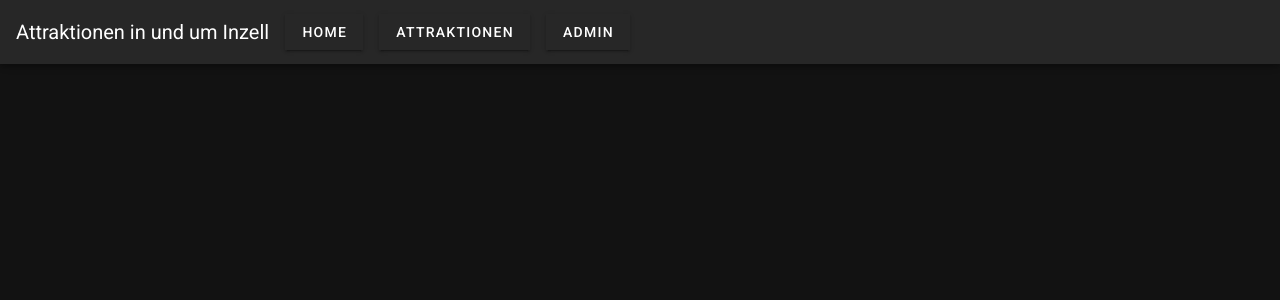
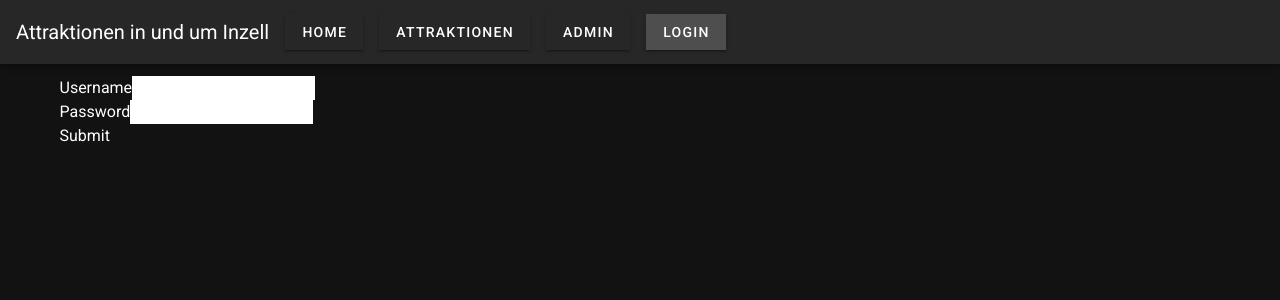
Before and after one commit to Bestyan/tourismus-inzell, a Nuxt app: page /login in a window 1280 px wide. Shown: the top 300 px of the page. Built offline with nearby package versions, Linux system fonts and the light colour scheme; what vue-masonry-css would draw is missing.

Commit message:
feat: very very basic authentication works

```diff
--- a/layouts/navigation/NavBar.vue
+++ b/layouts/navigation/NavBar.vue
@@ -39,6 +39,10 @@ export default {
           title: 'Admin',
           to: '/admin',
         },
+        {
+          title: 'Login',
+          to: '/login',
+        },
       ],
     }
   },
--- a/nuxt.config.js
+++ b/nuxt.config.js
@@ -56,6 +56,7 @@ export default {
   */
   modules: [
     '@nuxtjs/axios',
+    '@nuxtjs/auth'
   ],
   /*
   ** vuetify module configuration
@@ -91,5 +92,28 @@ export default {
 
   axios: {
     baseURL: process.env.API_BASE_URL
+  },
+
+  auth: {
+    strategies: {
+      local: {
+        // Each endpoint is used to make requests using axios. They are basically extending Axios Request Config .
+        endpoints: {
+          login: { url: '/auth/login', method: 'post', propertyName: 'access_token' },
+          logout: false,
+          user: false
+        },
+        // This option can be used to disable all token handling. Useful for Cookie only flows. (Enabled by default)
+        tokenRequired: true,
+        // Authorization header type to be used in axios requests.
+        tokenType: 'bearer',
+        // Set Authorization header for all axios requests
+        globalToken: true,
+        // This option can be used to disable user fetch after login. Useful if the login response already have the user. To manually set the user, use setUser.
+        autoFetchUser: true
+      }
+    },
+    cookie: false,
+    localStorage: false,
   }
 }
--- a/package.json
+++ b/package.json
@@ -12,6 +12,7 @@
   },
   "dependencies": {
     "@nuxt/typescript-runtime": "^0.4.10",
+    "@nuxtjs/auth": "^4.9.1",
     "@nuxtjs/axios": "^5.12.0",
     "nuxt": "^2.13.0",
     "vue-masonry-css": "^1.0.3"
@@ -20,6 +21,8 @@
     "@nuxt/typescript-build": "^1.0.3",
     "@nuxtjs/dotenv": "^1.4.1",
     "@nuxtjs/vuetify": "^1.11.2",
+    "@types/jest": "^26.0.9",
+    "@types/nuxtjs__auth": "^4.8.4",
     "@vue/test-utils": "^1.0.3",
     "babel-core": "7.0.0-bridge.0",
     "babel-jest": "^26.0.1",
--- a/pages/admin.vue
+++ b/pages/admin.vue
@@ -29,6 +29,8 @@ export default {
         .catch(error => console.log(error))
     },
   },
+
+  middleware: 'auth'
 }
 </script>
 
--- a/pages/attraktionen.vue
+++ b/pages/attraktionen.vue
@@ -29,16 +29,10 @@ export default {
     return { attractions }
   },
 
-  methods: {
-    /**
-     * I am mocking a API call that load 20 objects at a time.
-     */
-    append() {},
-  },
 }
 </script>
 
-<style>
+<style scoped>
 .item {
   overflow: hidden;
   border-radius: 4px;
--- /dev/null
+++ b/pages/login.vue
@@ -0,0 +1,47 @@
+<template>
+  <div>
+    <form @submit.prevent="userLogin">
+      <div>
+        <label>Username</label>
+        <input type="text" v-model="login.username" />
+      </div>
+      <div>
+        <label>Password</label>
+        <input type="text" v-model="login.password" />
+      </div>
+      <div>
+        <button type="submit">Submit</button>
+      </div>
+    </form>
+  </div>
+</template>
+
+<script>
+export default {
+  data() {
+    return {
+      login: {
+        username: '',
+        password: '',
+      },
+    }
+  },
+
+  methods: {
+    async userLogin() {
+      this.$auth
+        .loginWith('local', { data: this.login })
+        .then((response) => console.log(response))
+        .catch((error) => console.log(error))
+    },
+  },
+
+  auth: 'guest',
+}
+</script>
+
+<style scoped>
+input {
+  background: white;
+}
+</style>
```
Also changed, not shown: 1 other file (tests, documents, lock files or other folders).
